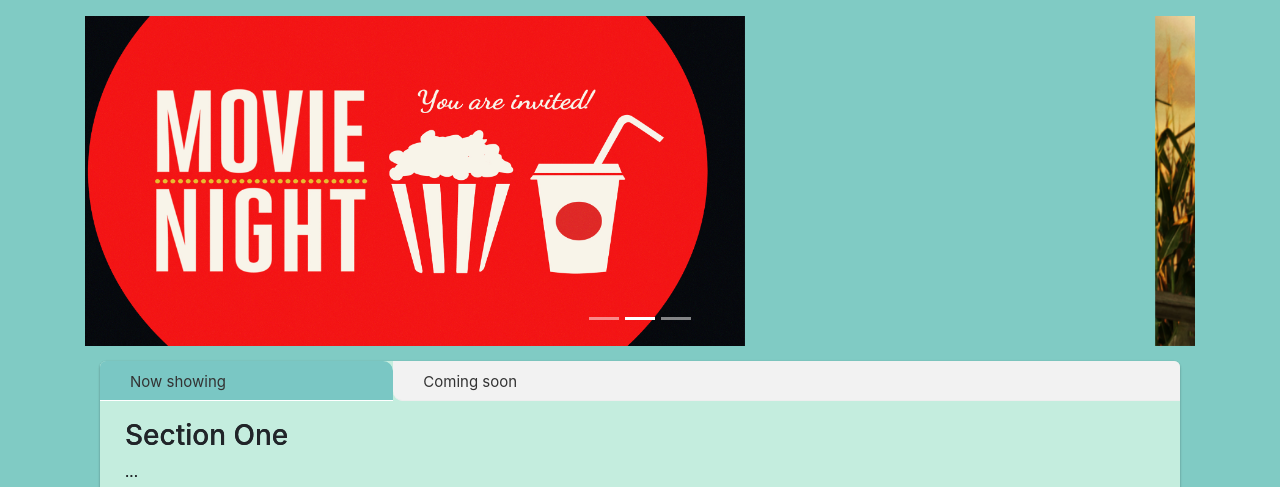
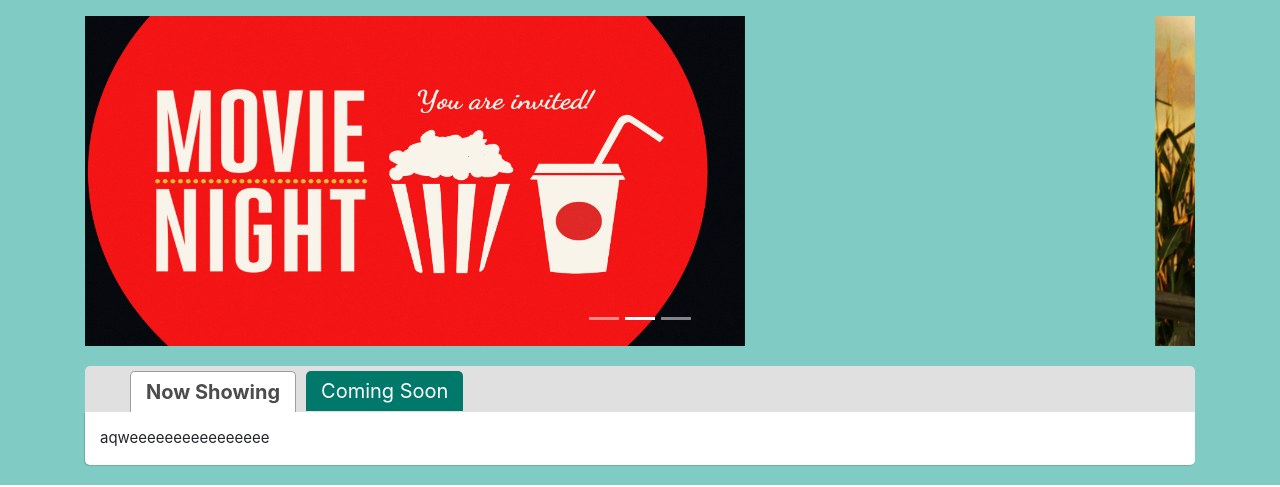
Before and after one commit to klezd/NorthKino, a plain HTML site: page index.html in a window 1280 px wide. Shown: the part 74-561 px from the top of the page. Drawn offline with nearby package versions, Linux system fonts and the light colour scheme.

Commit message:
changes in slide of movies

```diff
--- a/css/index.css
+++ b/css/index.css
@@ -1,4 +1,18 @@
+/*body*/
+main {
+  margin-top: 70px;
+  background-color:#80CBC4;
+  padding-bottom: 20px;
+}
+/*main
+----------
+imgae slideshow*/
+
 .carousel {
+
+  margin: auto;
+}
+.carousel-inner {
   margin: auto;
 }
 
@@ -9,10 +23,10 @@
   vertical-align:middle;
   text-align:center
 }
-
 .carousel-indicators {
   z-index: 5!important;
 }
+
 
 /*.carousel-inner .item img {
   margin: auto;
@@ -20,184 +34,73 @@
   height: 320px;
 }*/
 
-.tab-wrap {
-  -webkit-transition: 0.3s box-shadow ease;
-  transition: 0.3s box-shadow ease;
-  border-radius: 6px;
-  max-width: 100%;
-  display: -webkit-box;
-  display: -webkit-flex;
-  display: -ms-flexbox;
-  display: flex;
-  -webkit-flex-wrap: wrap;
-  -ms-flex-wrap: wrap;
-  flex-wrap: wrap;
-  position: relative;
-  list-style: none;
-  background-color: #C4EDDE;
-  margin: 15px 0;
-  /*margin-right: auto;
-  margin-left: auto;*/
-  box-shadow: 0 1px 3px rgba(0, 0, 0, 0.12), 0 1px 2px rgba(0, 0, 0, 0.24);
+/*tab slideshow*/
+.tab-collection {
+  width: 100%;
+  display: inline-block;
+  margin-top: 20px;
+}
+.tab-collection:hover .tab-content {
+  box-shadow: 6px 6px 15px #BDBDBD;
+}
+.tab-links-wrap {
+  width: 100%;
+  background:#E0E0E0;
+  border-radius: 5px 5px 0 0;
+}
+  /*clear fix*/
+.tab-links::after {
+  display:block;
+  clear:both;
+  content:'';
+}
+.tab-links {
+  margin-bottom: 0;
+  width: 100%;
+  background:
 }
 
-.tab-wrap:hover { box-shadow: 0 12px 23px rgba(0, 0, 0, 0.23), 0 10px 10px rgba(0, 0, 0, 0.19); }
-
-.tab { display: none; }
-
-.tab:checked:nth-of-type(1) ~ .tab-content:nth-of-type(1) {
-  opacity: 1;
-  -webkit-transition: 0.5s opacity ease-in, 0.8s -webkit-transform ease;
-  transition: 0.5s opacity ease-in, 0.8s transform ease;
-  position: relative;
-  top: 0;
-  z-index: 100;
-  -webkit-transform: translateY(0px);
-  -ms-transform: translateY(0px);
-  transform: translateY(0px);
-  text-shadow: 0 0 0;
+.tab-links li {
+  float: left;
+  margin: 5px 5px 0 5px;
 }
 
-.tab:checked:nth-of-type(2) ~ .tab-content:nth-of-type(2) {
-  opacity: 1;
-  -webkit-transition: 0.5s opacity ease-in, 0.8s -webkit-transform ease;
-  transition: 0.5s opacity ease-in, 0.8s transform ease;
-  position: relative;
-  top: 0;
-  z-index: 100;
-  -webkit-transform: translateY(0px);
-  -ms-transform: translateY(0px);
-  transform: translateY(0px);
-  text-shadow: 0 0 0;
+.tab-links a {
+  text-align: center;
+  display: inline-block;
+  border-radius: 5px 5px 0 0;
+  font-size: 20px!important;
+  transition:all linear 0.15s;
+  color: white;
+  background: #00796B;
+  padding: 5px 15px;
+}
+.tab-links a:hover {
+  background:#009688;
 }
 
-.tab:checked:nth-of-type(3) ~ .tab-content:nth-of-type(3) {
-  opacity: 1;
-  -webkit-transition: 0.5s opacity ease-in, 0.8s -webkit-transform ease;
-  transition: 0.5s opacity ease-in, 0.8s transform ease;
-  position: relative;
-  top: 0;
-  z-index: 100;
-  -webkit-transform: translateY(0px);
-  -ms-transform: translateY(0px);
-  transform: translateY(0px);
-  text-shadow: 0 0 0;
+.tab-links li.active a, .tab-links li.active a:hover {
+  background:#fff;
+  color:#4c4c4c;
+  border: 1px solid #9E9E9E;
+  border-bottom: none;
+}
+.tab-links li.active a {
+  font-weight: bold;
+}
+.tab-content {
+  padding:15px;
+  border-radius:0 0 5px 5px;
+  box-shadow:-1px 1px 1px rgba(0,0,0,0.15);
+  background:#fff;
 }
 
-.tab:checked:nth-of-type(4) ~ .tab-content:nth-of-type(4) {
-  opacity: 1;
-  -webkit-transition: 0.5s opacity ease-in, 0.8s -webkit-transform ease;
-  transition: 0.5s opacity ease-in, 0.8s transform ease;
-  position: relative;
-  top: 0;
-  z-index: 100;
-  -webkit-transform: translateY(0px);
-  -ms-transform: translateY(0px);
-  transform: translateY(0px);
-  text-shadow: 0 0 0;
+.tab {
+  display: none;
 }
 
-.tab:checked:nth-of-type(5) ~ .tab-content:nth-of-type(5) {
-  opacity: 1;
-  -webkit-transition: 0.5s opacity ease-in, 0.8s -webkit-transform ease;
-  transition: 0.5s opacity ease-in, 0.8s transform ease;
-  position: relative;
-  top: 0;
-  z-index: 100;
-  -webkit-transform: translateY(0px);
-  -ms-transform: translateY(0px);
-  transform: translateY(0px);
-  text-shadow: 0 0 0;
+.tab .active {
+  display: block;
 }
 
-.tab:first-of-type:not(:last-of-type) + label {
-  border-top-right-radius: 10px;
-  border-bottom-right-radius: 0;
-}
-
-.tab:not(:first-of-type):not(:last-of-type) + label {
-  border-top-left-radius: 0;
-  border-bottom-left-radius: 10px;
-  border-top-right-radius: 0;}
-
-.tab:last-of-type:not(:first-of-type) + label {
-  border-top-left-radius: 0;
-  border-bottom-left-radius: 0;
-}
-
-.tab:checked + label {
-  background-color: #7AC7C4;
-  box-shadow: 0 -1px 0 #fff inset;
-  cursor: default;
-}
-
-.tab:checked + label:hover {
-  box-shadow: 0 -1px 0 #fff inset;
-  background-color: #fff;
-}
-
-.static{
-  box-shadow: 0 -1px 0 #eee inset;
-  border-radius: 6px 6px 0 0;
-  cursor: pointer;
-  display: block;
-  text-decoration: none;
-  background-color: #f2f2f2;
-    -webkit-box-flex: 3;
-  -webkit-flex-grow: 3;
-  -ms-flex-positive: 3;
-    flex-grow: 3;
-  -webkit-user-select: none;
-  -moz-user-select: none;
-  -ms-user-select: none;
-  box-sizing: border-box;
-  width: 280px;
-  user-select: none;
-  border-top-left-radius: 0;
-  border-bottom-left-radius: 0;
-}
-
-.tab + label {
-  box-shadow: 0 -1px 0 #eee inset;
-  border-radius: 6px 6px 0 0;
-  cursor: pointer;
-  display: block;
-  text-decoration: none;
-  color: #333;
-  -webkit-box-flex: 3;
-  -webkit-flex-grow: 3;
-  -ms-flex-positive: 3;
-  flex-grow: 3;
-  background-color: #f2f2f2;
-  -webkit-user-select: none;
-  -moz-user-select: none;
-  -ms-user-select: none;
-  user-select: none;
-  text-align: left;
-  -webkit-transition: 0.3s background-color ease, 0.3s box-shadow ease;
-  transition: 0.3s background-color ease, 0.3s box-shadow ease;
-  box-sizing: border-box;
-  width: 80px;
-  height: 40px;
-  padding-left: 30px;
-  padding-top: 10px;
-}
-
-.tab + label:hover {
-  background-color: #f9f9f9;
-  box-shadow: 0 1px 0 #f4f4f4 inset;
-}
-
-.tab-content {
-  padding: 10px 25px;
-  background-color: transparent;
-  position: absolute;
-  width: 100%;
-  z-index: -1;
-  opacity: 0;
-  left: 0;
-  -webkit-transform: translateY(-3px);
-  -ms-transform: translateY(-3px);
-  transform: translateY(-3px);
-  border-radius: 6px;
-}
+/*footer*/
--- a/index.html
+++ b/index.html
@@ -186,30 +186,27 @@
           </a>
         </div>
 
-        <!--- movies tabs slideshow -->
-      <div class="container">
-          <div class="tab-wrap">
-
-          <input type="radio" id="tab1" name="tabGroup1" class="tab" checked>
-          <label for="tab1">Now showing</label>
-
-          <input type="radio" id="tab2" name="tabGroup1" class="tab col-span 2">
-          <label for="tab2">Coming soon</label>
-
-          <input type="radio" id="" name="" style="display:none;">
-          <label for="tab3" class="static"></label>
-
+        <!---
+        movies tabs slideshow
+      -->
+        <div class="tab-collection" id="tabSlideshow">
+          <div class="tab-links-wrap">
+            <ul class="tab-links">
+              <li class="active"><a href="#now-showing">Now Showing</a></li>
+              <li><a href="#coming-soon">Coming Soon</a></li>
+            </ul>
+          </div>
           <div class="tab-content">
-            <h3>Section One</h3>
-            <p>...</p>
+            <div class="tab active" id="now-showing">
+                aqweeeeeeeeeeeeeeee
+            </div>
+            <div class="tab" id="coming-soon">
+              gthsadsad
+            </div>
           </div>
 
-          <div class="tab-content">
-            <h3>Section Two</h3>
-            <p>...</p>
-          </div>
-        </div>
-      </div>
+        </div> <!--tab-collection-->
+      </div> <!--container-->
 
     </main>
     <footer>
```
